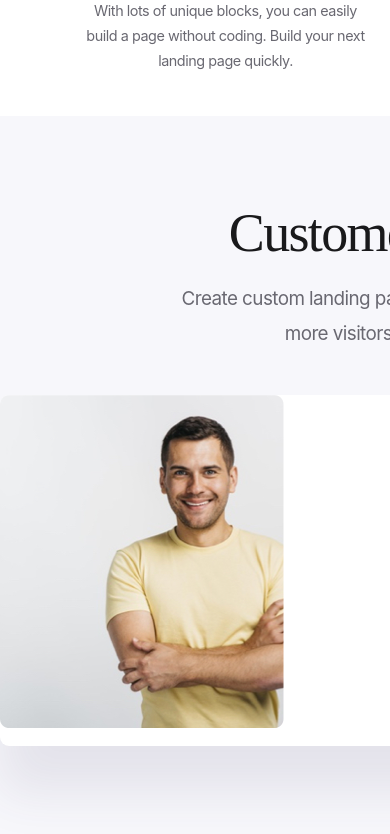
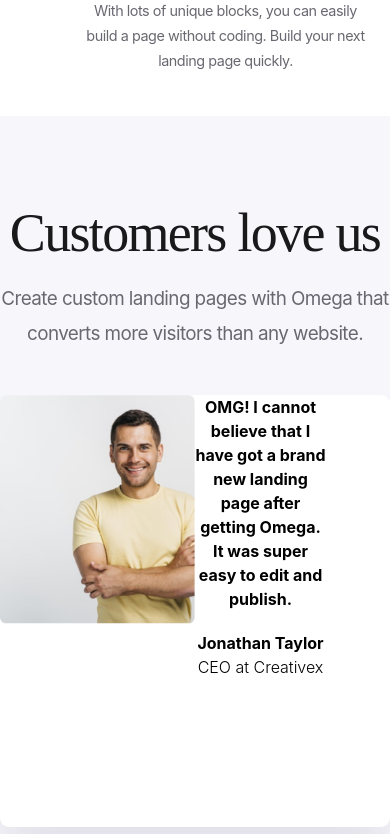
Before and after one commit to rcmangnale/Landing-Page, a React (Create React App) app: page / in a window 390 px wide. Shown: the part 3390-4224 px from the top of the page. Built offline with nearby package versions, Linux system fonts and the light colour scheme.

Commit message:
update customer love

```diff
--- a/src/components/Customerlove.js
+++ b/src/components/Customerlove.js
@@ -3,15 +3,15 @@ import CustomerImage from "./Customerimage"
 
 const Customerlove = () => {
     return (
-        <div className="testimonial">
-            <div className="testimonial-header">
+        <div className="flex flex-col items-center testimonial">
+            <div className="testimonial-header ">
                 <p className="testimonial-title">Customers love us</p>
-                <p className="testimonial-text">Create custom landing pages with Omega that converts more visitors than any website.</p>
+                <p className="px-5 md:px-0 testimonial-text">Create custom landing pages with Omega that converts more visitors than any website.</p>
             </div>
-            <div className="testimonial-card">
+            <div className="testimonial-card lg:h[351px] lg:w-[828px;] ">
                 <CustomerImage></CustomerImage>
             </div>
-            <div className="testimonial-fact">
+            <div className="grid grid-cols-2 md:grid-cols-3 testimonial-fact">
                 <div className="testimonial-fact-box">
                     <p className="testimonial-fact-title">1M+</p>
                     <p className="testimonial-fact-text">Customers visit Omega every month to get their service done.</p>
--- a/src/index.css
+++ b/src/index.css
@@ -154,11 +154,6 @@ code {
 
 .testimonial {
   background-color:#f7f7fb;
-  height: 1009.8px;
-  display: flex;
-  align-items: center;
-  flex-wrap: wrap;
-  flex-direction: column;
 }
 .testimonial-header {
   position: relative;
@@ -176,7 +171,7 @@ code {
   margin-bottom: 16px;
 }
 .testimonial-text {
-  margin: 0;
+
   font-size:1.181rem;;
   color: #696871;;
   text-align: center;
@@ -185,16 +180,12 @@ code {
 }
 .testimonial-card {
   background-color:white;
-  height: 351px;
-  width: 828px;
   margin-top: 130px;
   box-shadow: 0 47px 49px 0 rgba(65, 62, 101, 0.1);
   border-radius: 9px;
 }
 .testimonial-fact {
-  display: flex;
   width: 70%;
-  justify-content: space-between;
   margin-top: 127px;
 }
 .testimonial-fact-box {
```
